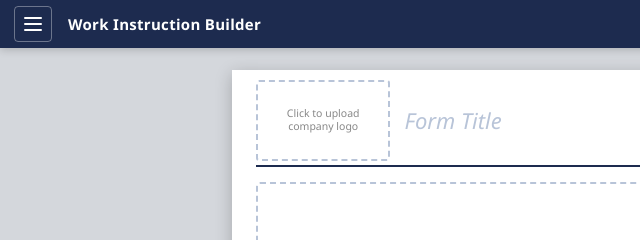
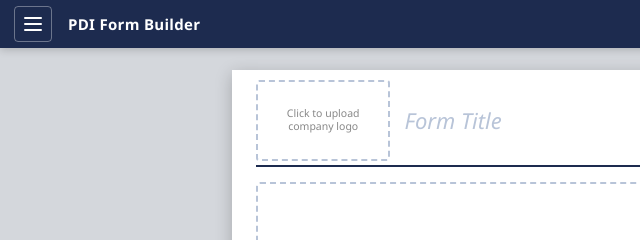
Before and after one commit to A-PDI/FormBuilder, a website: page public/index.html in a window 1280 px wide. Shown: the top 240 px of the page, 0-640 px from the left. Drawn offline with Linux system fonts and the light colour scheme.

```diff
--- a/public/index.html
+++ b/public/index.html
@@ -12,7 +12,7 @@
       content="black-translucent"
     />
     <meta name="theme-color" content="#1D2B4F" />
-    <title>Work Instruction Builder</title>
+    <title>PDI Form Builder</title>
     <style>
       * {
         box-sizing: border-box;
@@ -1782,7 +1782,7 @@
       >
         <span class="hamburger-icon" aria-hidden="true"><span></span></span>
       </button>
-      <h1>Work Instruction Builder</h1>
+      <h1>PDI Form Builder</h1>
       <span class="spacer"></span>
       <button class="primary" onclick="window.print()">
         <span class="btn-label-full">Print / Save PDF</span>
```
